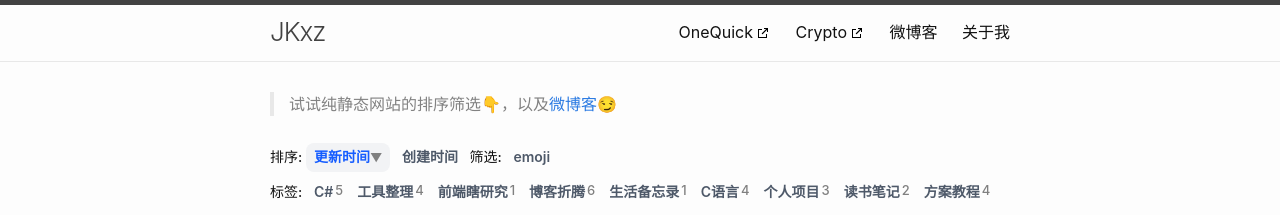
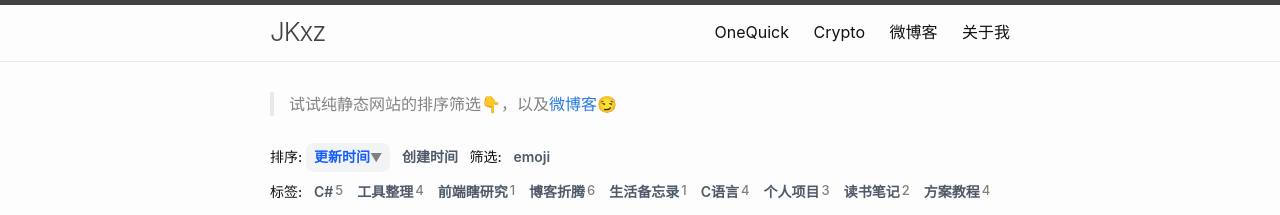
Before and after one commit to XUJINKAI/blog, a Jekyll site: the page built from pages/index.md, in a window 1280 px wide. Shown: the top 215 px of the page. Built offline with Jekyll 4.4.1, drawn with Linux system fonts in a browser that asks for light colours; comment, search, counter and statistics services are not loaded.

Commit message:
update header

```diff
--- a/_includes/header.html
+++ b/_includes/header.html
@@ -19,8 +19,8 @@
 
         <div class="trigger">
           <!-- <a class="page-link" href="https://github.com/XUJINKAI" target="_blank" title="喵~">GitHub</a> -->
-          <a class="page-link" href="https://OneQuick.org" target="_blank" title="Windows快捷热键工具">OneQuick</a>
-          <a class="page-link" href="/crypto/" target="_blank" title="在线密码应用">Crypto</a>
+          <a class="page-link" href="https://OneQuick.org" title="Windows快捷热键工具">OneQuick</a>
+          <a class="page-link" href="/crypto/" title="在线密码应用">Crypto</a>
           <a class="page-link" href="{{ "/tweet" | relative_url }}">微博客</a>
           <a class="page-link" href="{{ "/about" | relative_url }}">关于我</a>
         </div>
```
